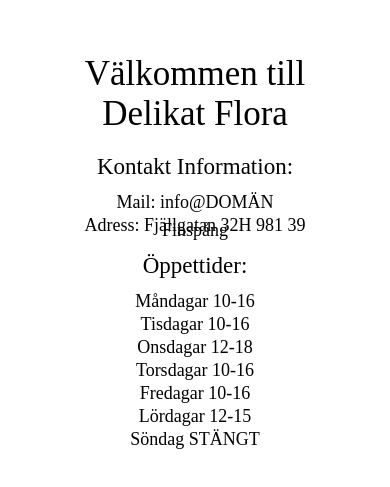
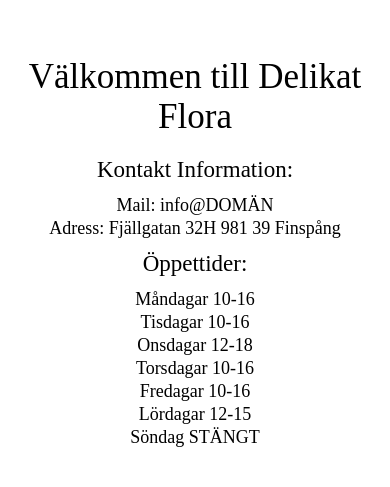
Before and after one commit to NTIG-Uppsala/Delikat-Flora, a plain HTML site: page website/index.html in a window 390 px wide. Shown: the part 165-652 px from the top of the page. Drawn offline with Linux system fonts and the light colour scheme.

Commit message:
First features (hotfixed mobile css) (#4)
* fixed testing

* Delete testinfo.cpython-313.pyc

* Create testinfo.cpython-313.pyc

* Update testinfo.cpython-313.pyc

* Update testinfo.cpython-313.pyc

* changed file names

* changed minor filename error

* First website features

* quick fix

* removed test files

* hotfixed mobile css

* changed css change from 420px to 600px

```diff
--- a/website/style.css
+++ b/website/style.css
@@ -28,3 +28,11 @@ p.subtitle {
 .contactInfo, .openingHours {
     font-size: 18px;
 }
+
+
+@media screen and (max-width: 600px){
+
+    .header {
+        width: 100%;
+    }
+}
```
